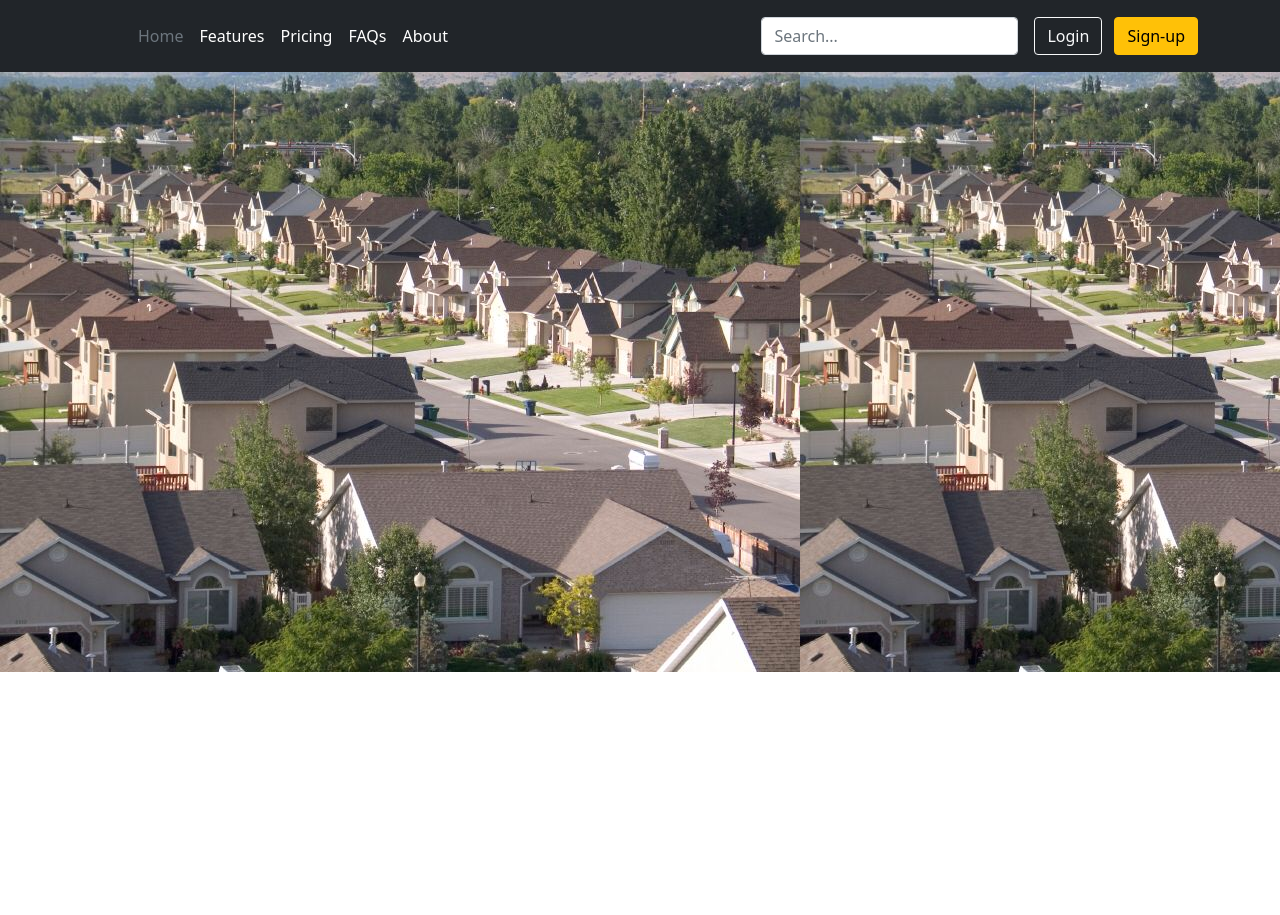
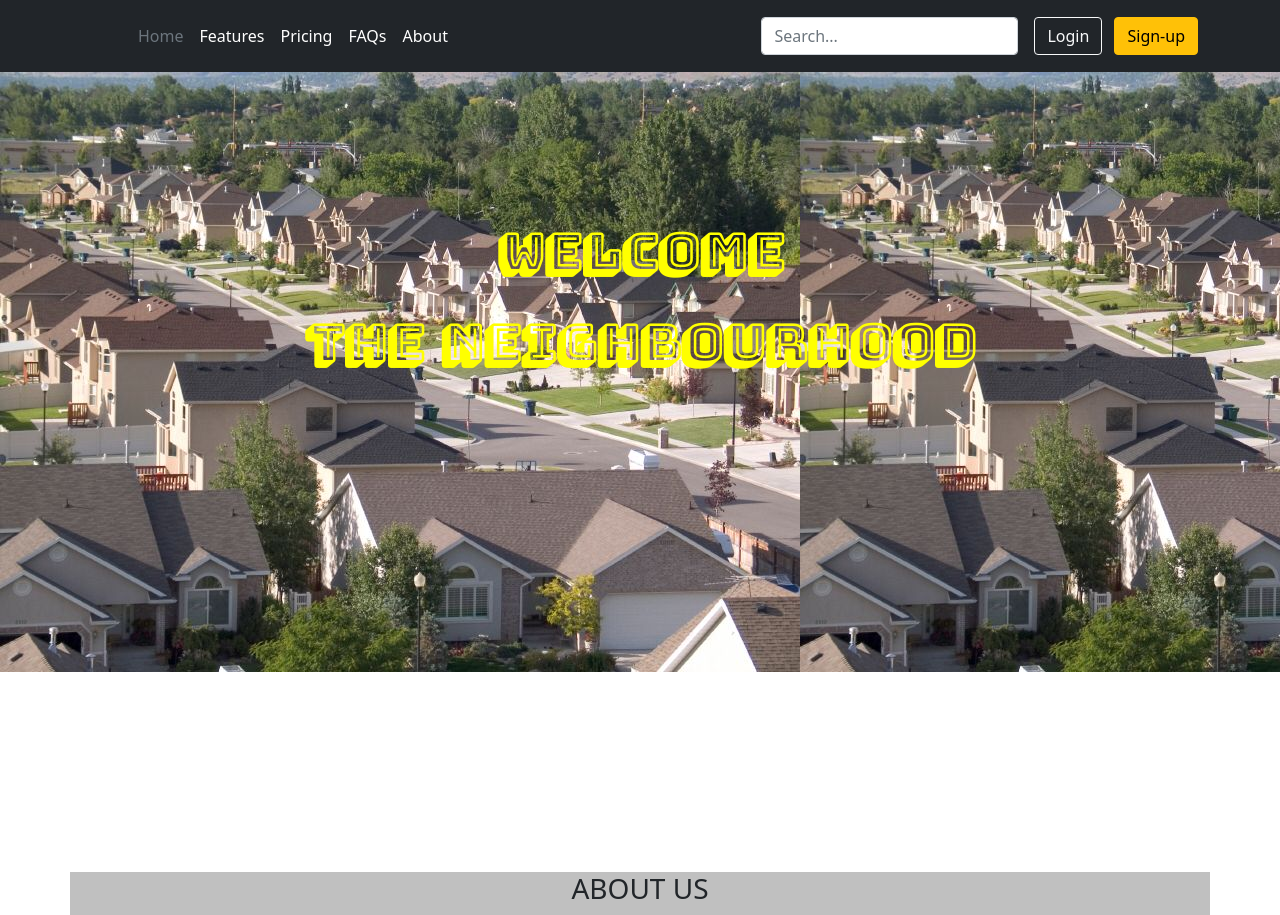
Before and after one commit to Marsh-sudo/Neighbourhood, a Django app: page / in a window 1280 px wide. Shown: the top 915 px of the page. Before the commit the page ends 672 px from the top, so only its background shows below. Run offline with Django 4.2, Linux system fonts and the light colour scheme; some libraries are stand-ins or nearby versions.

Commit message:
add text on image

```diff
--- a/hood/templates/all-neighbor/home.html
+++ b/hood/templates/all-neighbor/home.html
@@ -4,8 +4,23 @@
 {% load crispy_forms_tags %}
 {%block content%}
 <div class="container-fluid" style="background-image: url(../../static/ss.jpeg); height: 50rem; background-repeat: repeat-x; width: 100%;">
+    <br><br><br><br><br><br>
+    <p style="font-family: Bungee Shade; font-size: 50px; color: yellow; text-align: center;"><strong>WELCOME</strong></p>
+<p style="font-family: Bungee Shade; font-size: 50px; color: yellow; text-align: center;"><strong>THE NEIGHBOURHOOD</strong></p>
+</div>
 
+<div class="container" style="background-color: silver;">
+    <div class="row">
+        <h3 style="text-align: center;">ABOUT US</h3>
+        <p style="text-align: center;">Welcome to The Neighbourhood App. <br>
+            An App Build to break lack of connectivity between people living in the same Neighbourhood <br>
+            and bring tranquilty.People are able to know whats around them such as businesses and <br>
+            raise issues affecting the Area.
+
+        </p>
+    </div>
 </div>
+
 <div class="container mt-5 mb-3">
     <div class="row">
         <iframe class="map" src="https://www.google.com/maps/embed?pb=!1m18!1m12!1m3!1d7977.682238016946!2d36.80565132394554!3d-1.2681246963002384!2m3!1f0!2f0!3f0!3m2!1i1024!2i768!4f13.1!3m3!1m2!1s0x182f173c0a1f9de7%3A0xad2c84df1f7f2ec8!2sWestlands%2C%20Nairobi!5e0!3m2!1sen!2ske!4v1642633977452!5m2!1sen!2ske"width="600" height="450" style="border: 0;" allowfullscreen="" loading="lazy"></iframe>
```
